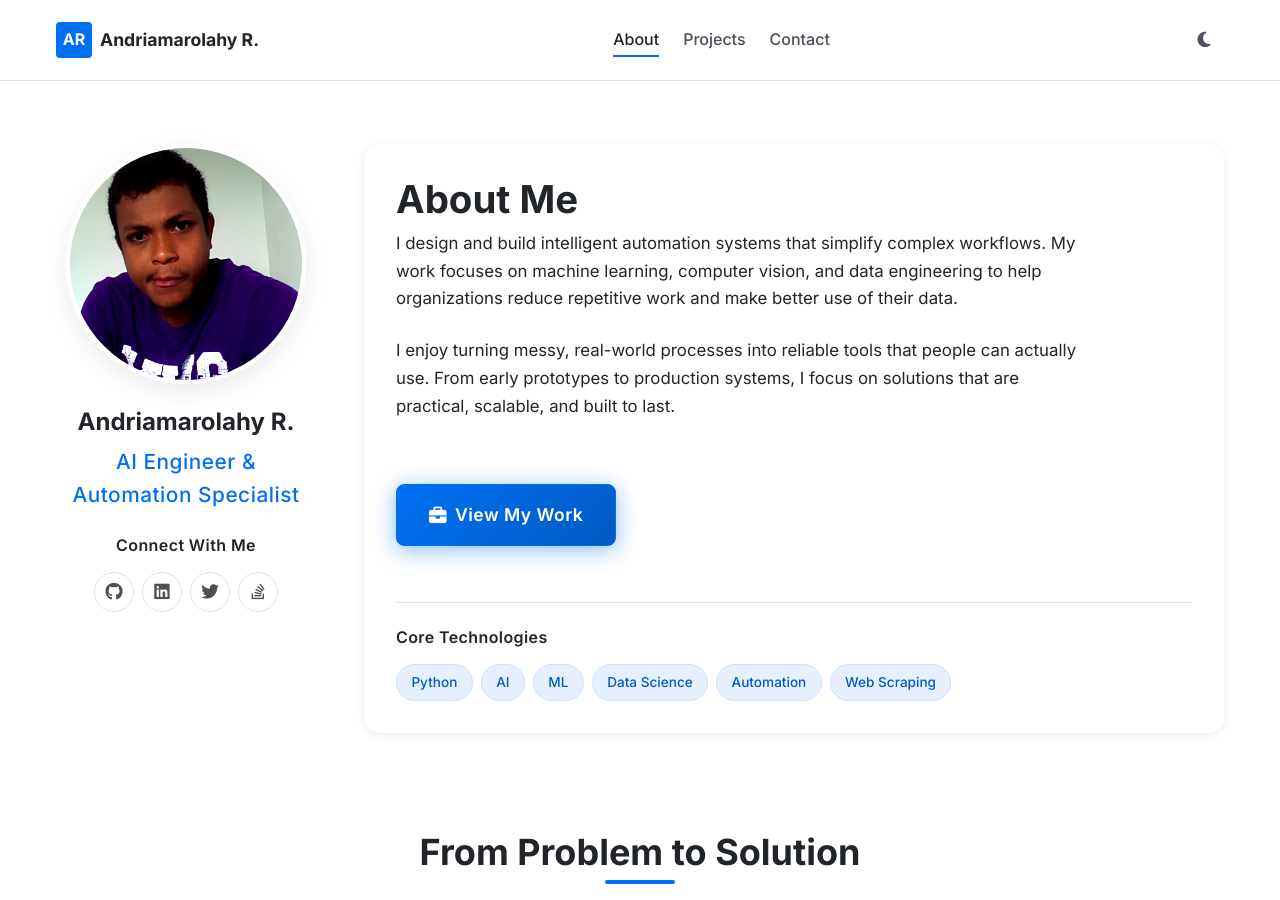
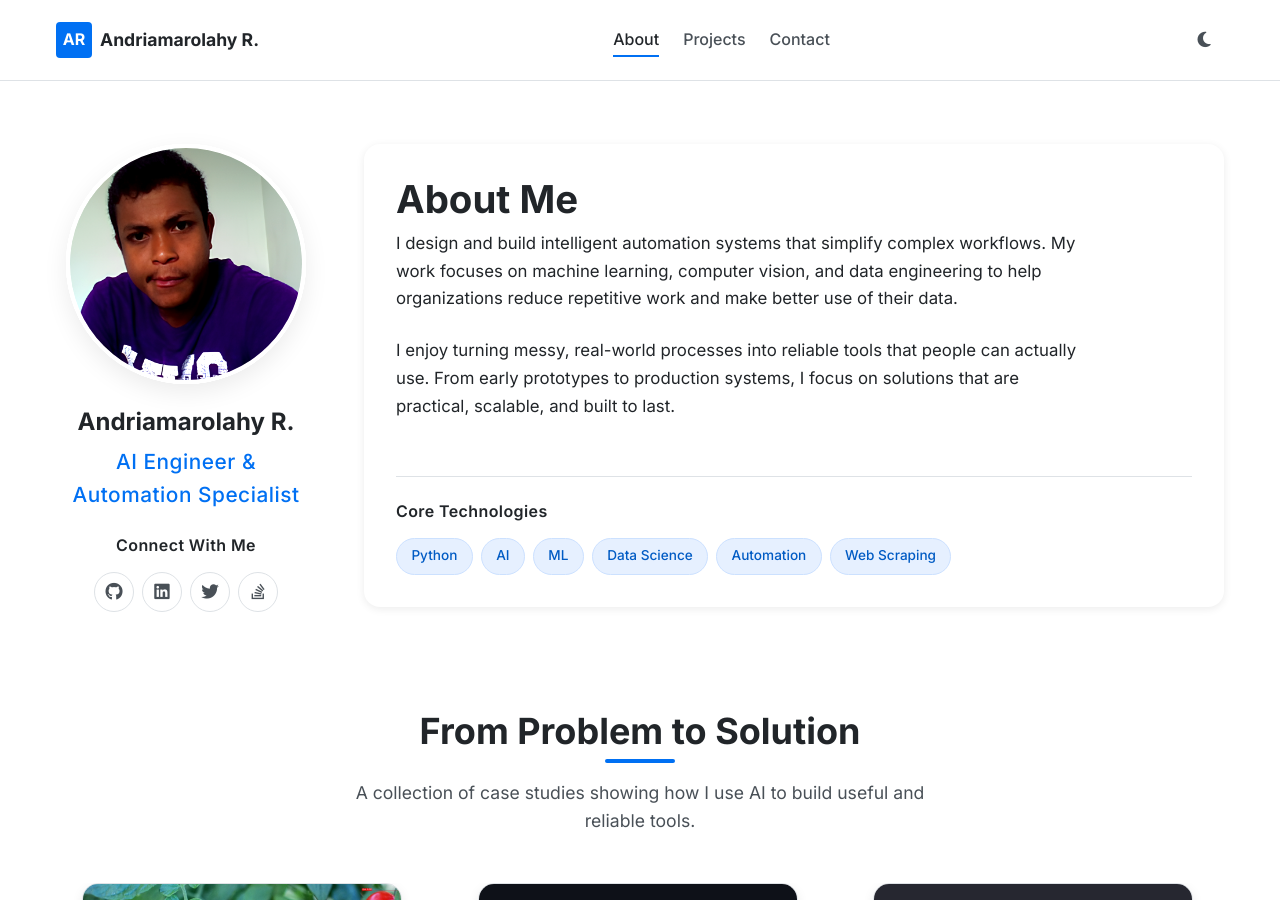
Before and after one commit to marolAI/marolAI.github.io, a Jekyll site: the page built from index.html, in a window 1280 px wide and 900 px high. Built offline with Jekyll 4.4.1, drawn with Linux system fonts in a browser that asks for light colours; some web fonts are replaced; grey boxes are pictures that could not be loaded.

Commit message:
chore: remove View My Work CTA

```diff
--- a/_includes/about.html
+++ b/_includes/about.html
@@ -35,15 +35,6 @@
           I enjoy turning messy, real-world processes into reliable tools that people can actually use. From early prototypes to production systems, I focus on solutions that are practical, scalable, and built to last.
         </p>
 
-        <div class="cta-group">
-          <div class="cta-actions">
-            <a href="#projects" class="btn btn-primary btn-cta-main">
-              <i class="fas fa-briefcase"></i>
-              <span>View My Work</span>
-            </a>
-          </div>
-        </div>
-
         <div class="skills-section">
           <div class="skills-group">
             <h4 class="group-title">Core Technologies</h4>
```
